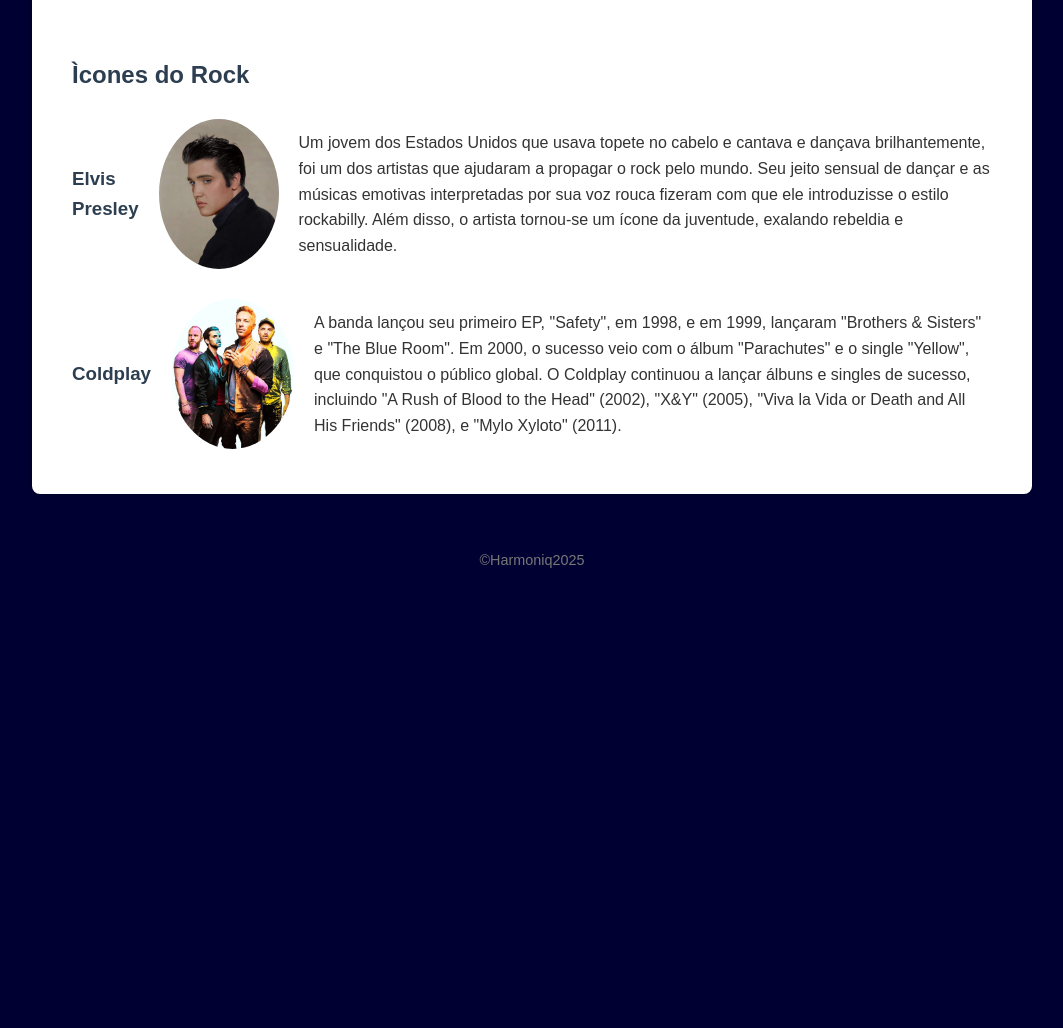
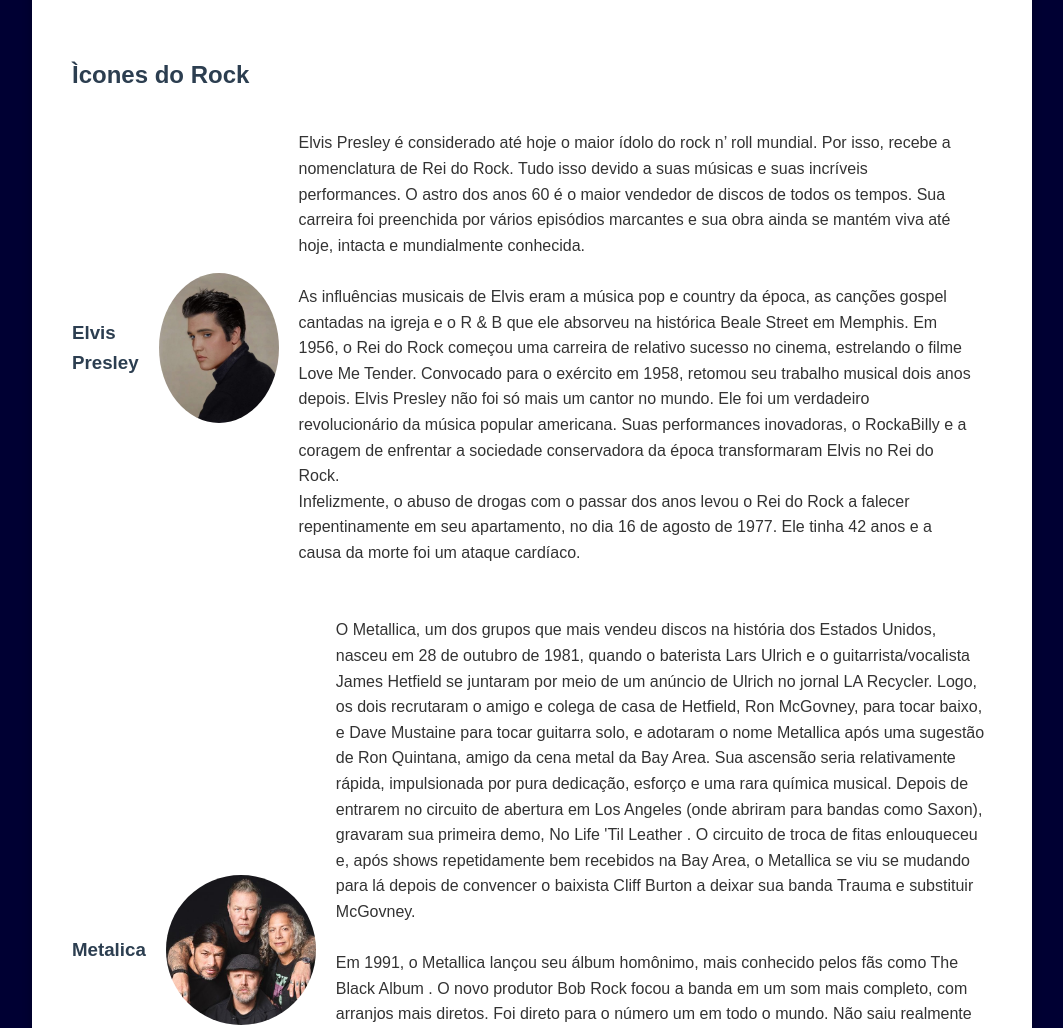
Before and after one commit to LauraMarinhoM/site-musica, a plain HTML site: page html/rock&roll.html in a window 1280 px wide. Shown: the part 3700-4728 px from the top of the page, without its empty margins (108-1171 px from the left). Before the commit the page ends 4306 px from the top, so only its background shows below. Drawn offline with Linux system fonts and the light colour scheme.

Commit message:
mudanças rock

```diff
--- a/html/rock&roll.html
+++ b/html/rock&roll.html
@@ -187,17 +187,28 @@
                 <h2>Ìcones do Rock</h2>
                 <div class="perfil-artista">
                     <h3>Elvis Presley</h3>
-                    <img src="/images/presley.jpeg" alt="Elvis">
+                    <img src="/images/presley.jpeg" alt="Elvis" >
                     <p>
-                        Um jovem dos Estados Unidos que usava topete no cabelo e cantava e dançava brilhantemente, foi um dos artistas que ajudaram a propagar o rock pelo mundo. Seu jeito sensual de dançar e as músicas emotivas interpretadas por sua voz rouca fizeram com que ele introduzisse o estilo rockabilly. Além disso, o artista tornou-se um ícone da juventude, exalando rebeldia e sensualidade.
+                        Elvis Presley é considerado até hoje o maior ídolo do rock n’ roll mundial. Por isso, recebe a nomenclatura de Rei do Rock. Tudo isso devido a suas músicas e suas incríveis performances.
+                        O astro dos anos 60 é o maior vendedor de discos de todos os tempos. Sua carreira foi preenchida por vários episódios marcantes e sua obra ainda se mantém viva até hoje, intacta e mundialmente conhecida.
+                        <br><br>
+                        As influências musicais de Elvis eram a música pop e country da época, as canções gospel cantadas na igreja e o R & B que ele absorveu na histórica Beale Street em Memphis.
+                        Em 1956, o Rei do Rock começou uma carreira de relativo sucesso no cinema, estrelando o filme Love Me Tender. Convocado para o exército em 1958, retomou seu trabalho musical dois anos depois.
+                        Elvis Presley não foi só mais um cantor no mundo. Ele foi um verdadeiro revolucionário da música popular americana. Suas performances inovadoras, o RockaBilly e a coragem de enfrentar a sociedade conservadora da época transformaram Elvis no Rei do Rock.
+                        <br>
+                        Infelizmente, o abuso de drogas com o passar dos anos levou o Rei do Rock a falecer repentinamente em seu apartamento, no dia 16 de agosto de 1977. Ele tinha 42 anos e a causa da morte foi um ataque cardíaco.
                     </p>
+
+                    <br><br>
 
                 </div>
                 <div class="perfil-artista">
-                    <h3>Coldplay</h3>
-                    <img src="/images/Coldplay.jpeg" alt="Coldplay">
+                    <h3>Metalica</h3>
+                    <img src="/images/metalica.jpeg" alt="Metalica">
                     <p>
-                        A banda lançou seu primeiro EP, "Safety", em 1998, e em 1999, lançaram "Brothers & Sisters" e "The Blue Room". Em 2000, o sucesso veio com o álbum "Parachutes" e o single "Yellow", que conquistou o público global. O Coldplay continuou a lançar álbuns e singles de sucesso, incluindo "A Rush of Blood to the Head" (2002), "X&Y" (2005), "Viva la Vida or Death and All His Friends" (2008), e "Mylo Xyloto" (2011).
+                        O Metallica, um dos grupos que mais vendeu discos na história dos Estados Unidos, nasceu em 28 de outubro de 1981, quando o baterista Lars Ulrich e o guitarrista/vocalista James Hetfield se juntaram por meio de um anúncio de Ulrich no jornal LA Recycler. Logo, os dois recrutaram o amigo e colega de casa de Hetfield, Ron McGovney, para tocar baixo, e Dave Mustaine para tocar guitarra solo, e adotaram o nome Metallica após uma sugestão de Ron Quintana, amigo da cena metal da Bay Area. Sua ascensão seria relativamente rápida, impulsionada por pura dedicação, esforço e uma rara química musical. Depois de entrarem no circuito de abertura em Los Angeles (onde abriram para bandas como Saxon), gravaram sua primeira demo, No Life 'Til Leather . O circuito de troca de fitas enlouqueceu e, após shows repetidamente bem recebidos na Bay Area, o Metallica se viu se mudando para lá depois de convencer o baixista Cliff Burton a deixar sua banda Trauma e substituir McGovney.
+                        <br><br>
+                        Em 1991, o Metallica lançou seu álbum homônimo, mais conhecido pelos fãs como The Black Album . O novo produtor Bob Rock focou a banda em um som mais completo, com arranjos mais diretos. Foi direto para o número um em todo o mundo. Não saiu realmente por alguns anos, vendendo mais de 16 milhões de cópias em todo o mundo, gerando vários singles legítimos e ganhando vários prêmios da indústria, incluindo um Grammy, MTV e American Music Awards. "Enter Sandman" continua sendo um de seus hinos de assinatura, enquanto sua primeira incursão completa em algo mais baládico, "Nothing Else Matters", empatizou com as cordas do coração de milhões. A turnê que a acompanhou foi igualmente imensa, perto de 300 shows em três anos, levando a banda a limites que eles não sabiam que poderiam alcançar. Também contou com a famosa turnê conjunta em estádios com o Guns N' Roses. Ele produziu o primeiro álbum oficial ao vivo Live Shit: Binge & Purge , um box-set em formato de capa de viagem contendo todos os tipos de itens íntimos da turnê, de faixas a faxes.
                     </p>
 
                 </div>
```
Also changed, not shown: index.html (+1 -1 lines), css/style.css (line endings or trailing spaces), images/Coldplay.jpeg (deleted), images/Elvis Presley Phone Wallpaper.jpeg (deleted), images/metalica.jpeg (added).
